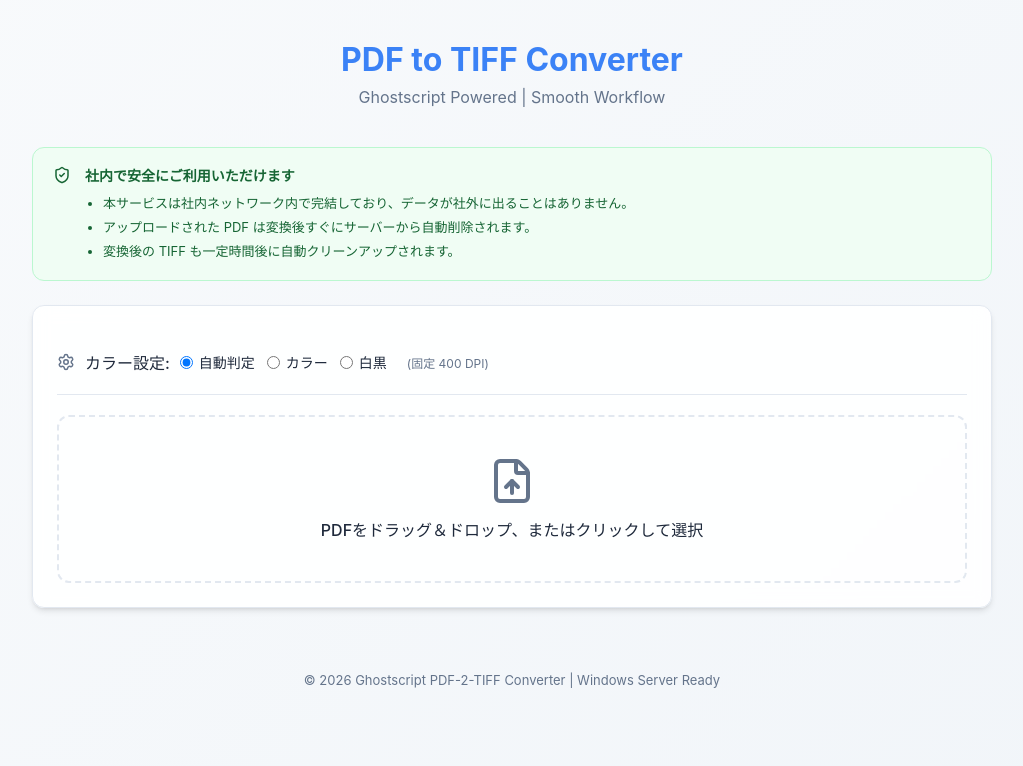
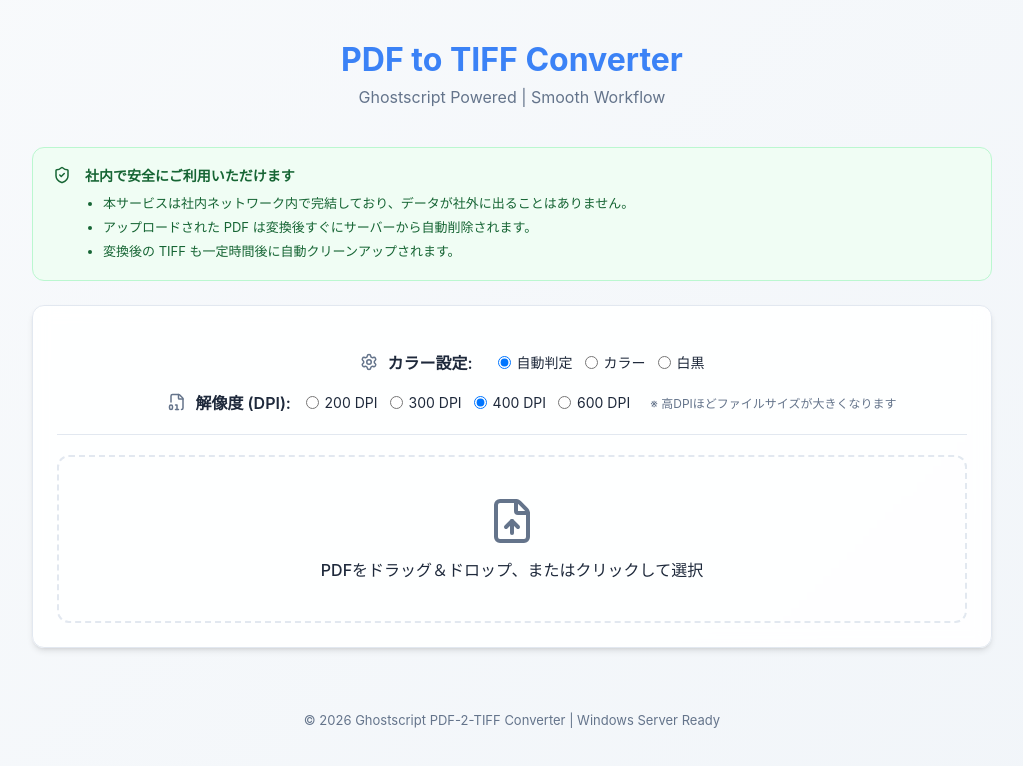
Before and after one commit to masaya-kikuchi-59253/pdf-2-tiff, a React app in the folder frontend/: page / in a window 1280 px wide. Shown: the top 766 px of the page, without its empty margins (128-1151 px from the left). Built offline with nearby package versions, Linux system fonts and the light colour scheme; the HTML template or start-up script is replaced by a standard one.

Commit message:
style: left-align settings with indentation for better readability

```diff
--- a/frontend/src/App.jsx
+++ b/frontend/src/App.jsx
@@ -28,6 +28,7 @@ const App = () => {
   const [error, setError] = useState(null);
   const [showWarning, setShowWarning] = useState(false);
   const [comparison, setComparison] = useState(null); // { tiffUrl, pdfUrl, previewUrl }
+  const [dpi, setDpi] = useState(400); // 200, 300, 400, 600
 
   const handleStartConvert = async (directPath = null) => {
     const p = directPath || pdfInfo?.path;
@@ -41,7 +42,8 @@ const App = () => {
     try {
       const res = await axios.post(`${API_BASE}/api/convert`, {
         pdfPath: p,
-        mode: mode
+        mode: mode,
+        dpi: dpi
       });
       setResults(res.data.files);
     } catch (err) {
@@ -74,7 +76,7 @@ const App = () => {
     } catch (err) {
       setError("PDFの解析に失敗しました。");
     }
-  }, [mode]);
+  }, [mode, dpi]);
 
   const { getRootProps, getInputProps, isDragActive } = useDropzone({
     onDrop,
@@ -114,11 +116,19 @@ const App = () => {
       </div>
 
       <div className="glass-card">
-        <div className="settings-row" style={{ marginBottom: '20px', borderBottom: '1px solid var(--border)', paddingBottom: '20px' }}>
-          <div style={{ display: 'flex', alignItems: 'center', gap: '10px' }}>
+        <div className="settings-row" style={{
+          marginBottom: '20px',
+          borderBottom: '1px solid var(--border)',
+          paddingBottom: '20px',
+          display: 'flex',
+          flexDirection: 'column',
+          gap: '16px',
+          paddingLeft: '40px' // Indent settings from the left
+        }}>
+          <div style={{ display: 'flex', alignItems: 'center', gap: '10px', justifyContent: 'flex-start' }}>
             <Settings size={18} color="var(--text-muted)" />
-            <span style={{ fontWeight: 500 }}>カラー設定:</span>
-            <div className="radio-group">
+            <span style={{ fontWeight: 600, minWidth: '100px', textAlign: 'left' }}>カラー設定:</span>
+            <div className="radio-group" style={{ display: 'flex', gap: '12px' }}>
               {['auto', 'color', 'bw'].map(m => (
                 <label key={m} className="radio-label">
                   <input
@@ -128,13 +138,32 @@ const App = () => {
                     checked={mode === m}
                     onChange={() => setMode(m)}
                   />
-                  <span style={{ fontSize: '14px', textTransform: 'capitalize' }}>
+                  <span style={{ fontSize: '14px' }}>
                     {m === 'auto' ? '自動判定' : m === 'color' ? 'カラー' : '白黒'}
                   </span>
                 </label>
               ))}
             </div>
-            <span style={{ fontSize: '12px', color: 'var(--text-muted)', marginLeft: '10px' }}>(固定 400 DPI)</span>
+          </div>
+
+          <div style={{ display: 'flex', alignItems: 'center', gap: '10px', justifyContent: 'flex-start' }}>
+            <FileDigit size={18} color="var(--text-muted)" />
+            <span style={{ fontWeight: 600, minWidth: '100px', textAlign: 'left' }}>解像度 (DPI):</span>
+            <div className="radio-group" style={{ display: 'flex', gap: '12px' }}>
+              {[200, 300, 400, 600].map(d => (
+                <label key={d} className="radio-label">
+                  <input
+                    type="radio"
+                    name="dpi"
+                    value={d}
+                    checked={dpi === d}
+                    onChange={() => setDpi(d)}
+                  />
+                  <span style={{ fontSize: '14px' }}>{d} DPI</span>
+                </label>
+              ))}
+            </div>
+            <span style={{ fontSize: '12px', color: 'var(--text-muted)', marginLeft: '10px' }}>※ 高DPIほどファイルサイズが大きくなります</span>
           </div>
         </div>
 
```
Also changed, not shown: 1 other file (tests, documents, lock files or other folders).
